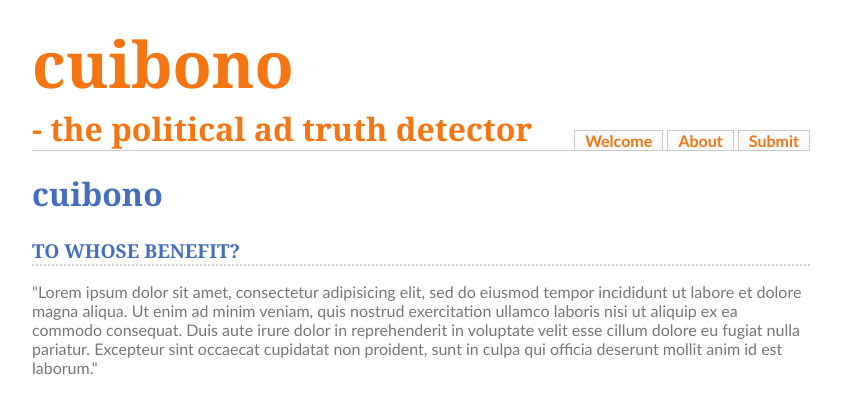
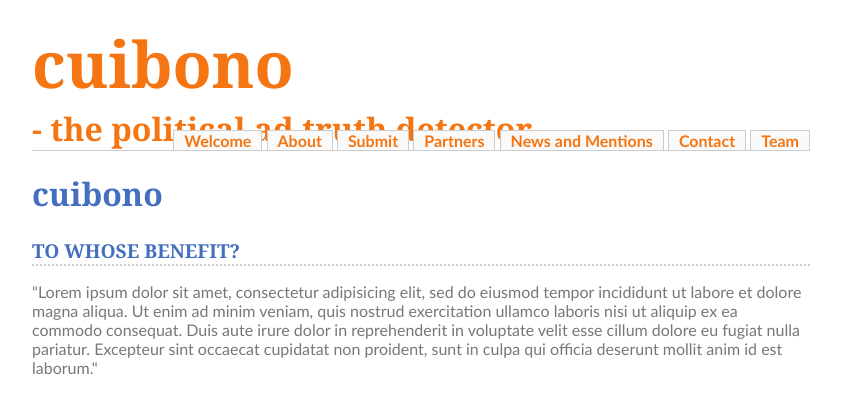
Before and after one commit to CuiBono/cuibono_webservice, a Django app: template cuibono_webservice/templates/about.html in a window 1280 px wide. Shown: the top 420 px of the page, without its empty margins (219-1060 px from the left). Run offline with Django 3.2, Linux system fonts and the light colour scheme; the template is opened without the code that fills it, so the values that code supplies are empty.

Commit message:
added addl menu items

```diff
--- a/cuibono_webservice/templates/base.html
+++ b/cuibono_webservice/templates/base.html
@@ -21,6 +21,10 @@
 				<li><a href="#">Welcome</a></li>
 				<li><a href="/about/">About</a></li>
 				<li><a href="/submit/">Submit</a></li>
+				<li><a href="/partners/">Partners</a></li>
+				<li><a href="/news/">News and Mentions</a></li>
+				<li><a href="/contact/">Contact</a></li>
+				<li><a href="/team/">Team</a></li>
 			</ul>
 		</div>
 		<div id="content">
```
